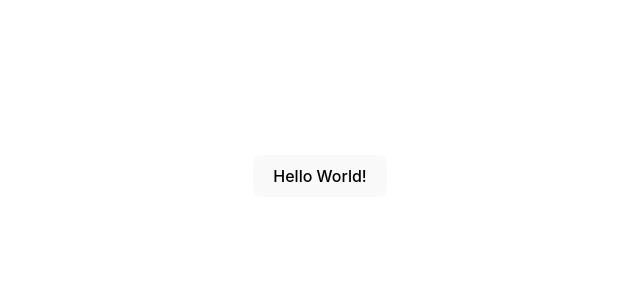
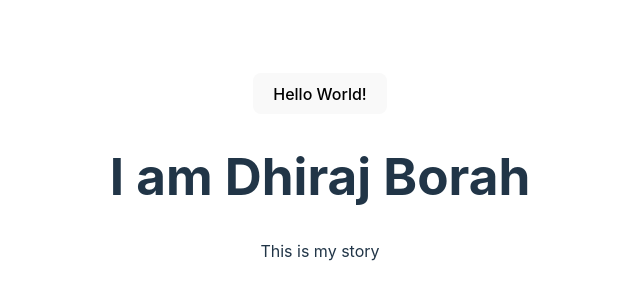
Before and after one commit to DBorah03/Full-Stack-, a React (Vite) app in the folder React/basic-react-app/: page / in a window 1280 px wide. Shown: the part 224-524 px from the top of the page, without its empty margins (320-960 px from the left). Built offline with nearby package versions, Linux system fonts and the light colour scheme.

Commit message:
app.jsx modified

```diff
--- a/React/basic-react-app/src/App.jsx
+++ b/React/basic-react-app/src/App.jsx
@@ -1,7 +1,17 @@
 import "./App.css";
 
+function Title() {
+  return <h1>I am Dhiraj Borah</h1>;
+}
+
 function App() {
-  return <button>Hello World!</button>;
+  return (
+    <div>
+      <button>Hello World!</button>
+      <Title />
+      <p>This is my story</p>
+    </div>
+  );
 }
 
 export default App;
```
